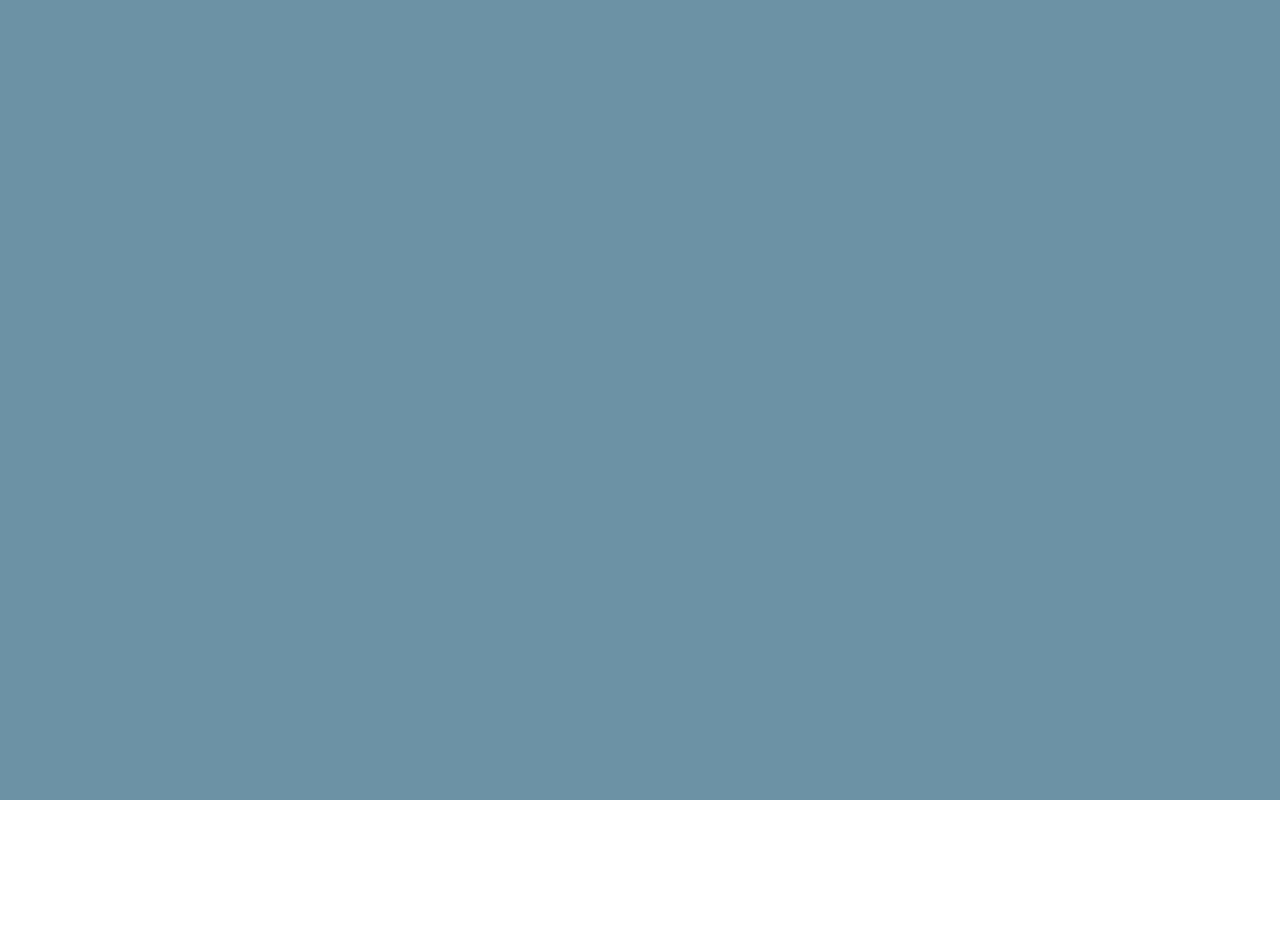
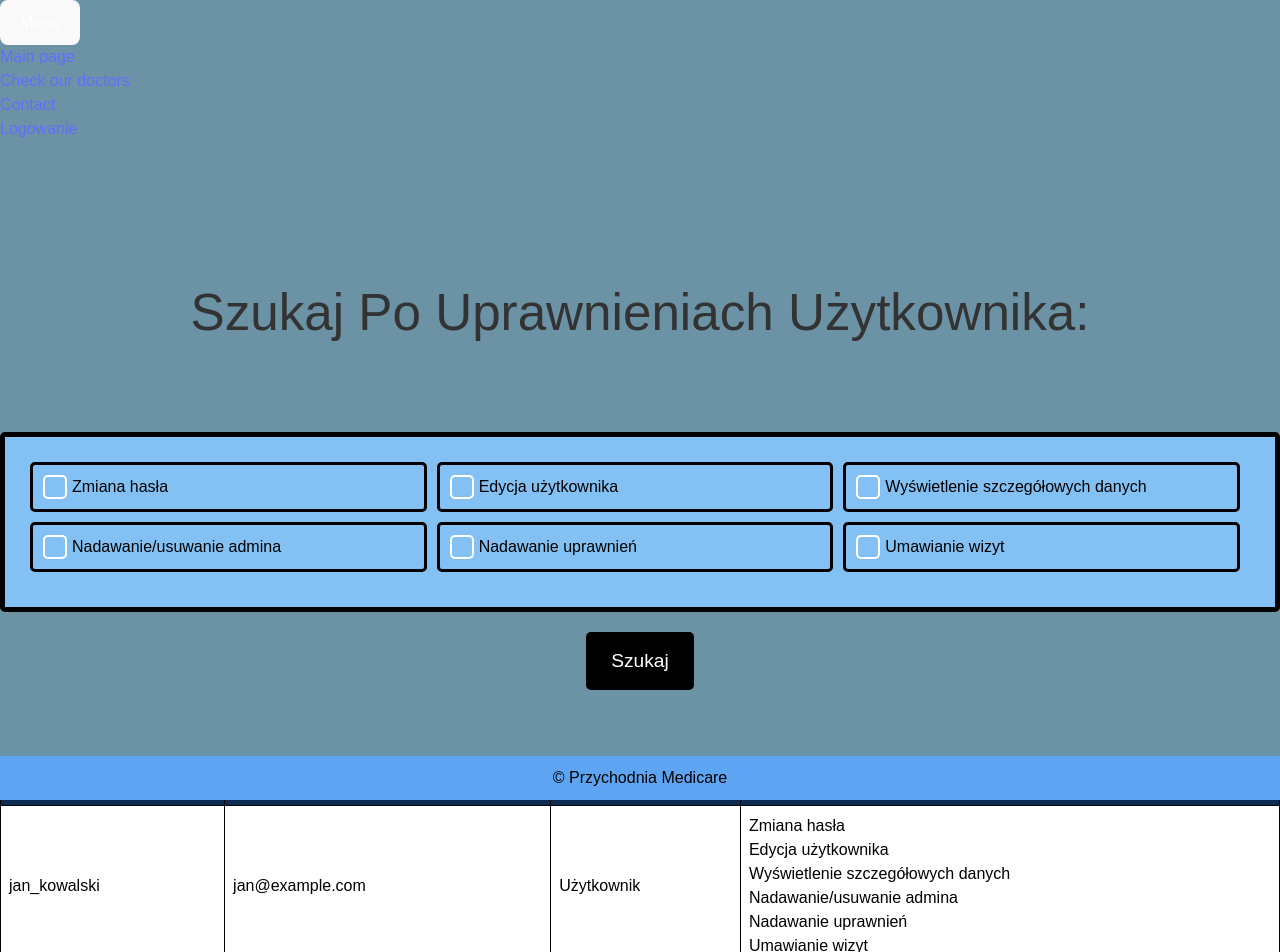
Before and after one commit to MikeThe1st/medical-clinic, a React (Vite) app in the folder frontend/: page /Search in a window 1280 px wide. Before the commit this address had no page. Shown: the top 952 px of the page. Before the commit the page ends 800 px from the top, so only its background shows below. Built offline with nearby package versions, Linux system fonts and the light colour scheme; no server answers.

Commit message:
dodaadnie buttona szukaj po rolach oraz strona search do szukania uprawenien

```diff
--- a/frontend/src/App.jsx
+++ b/frontend/src/App.jsx
@@ -13,6 +13,7 @@ import ChangePassword from "./pages/ChangePassword.jsx";
 import Doctors from "./pages/Doctors.jsx";
 import UserRoutes from "./utils/UserRoutes.jsx";
 import AdminRoutes from "./utils/AdminRoutes.jsx";
+import Search from "./pages/Search.jsx";
 
 function App() {
 	return (
@@ -25,7 +26,7 @@ function App() {
 				<Route element={<Visits />} path="/visits" />
 				<Route element={<Doctors />} path="/doctors" />
 				<Route element={<ChangePassword />} path="/change-password" />
-
+				<Route element={<Search />} path="/Search" />
 				{/* PATHS WHERE EVERY LOGGED USER CAN ACCESS */}
 				<Route element={<UserRoutes />}>
 					<Route element={<UserPage />} path="/user-page" />
--- a/frontend/src/css/AdminPanel.css
+++ b/frontend/src/css/AdminPanel.css
@@ -144,7 +144,9 @@ th {
 }
 
 .admin-actions {
-	margin-top: 20px;
+    display: flex;
+    flex-direction: column;
+    align-items: center;
 }
 
 .admin-actions input[type="text"],
@@ -181,6 +183,7 @@ button.my-6 {
 	border-radius: 4px; /* Zaokrąglenie rogów */
 	cursor: pointer; /* Kursor podczas najechania */
 	transition: background-color 0.3s ease; /* Animacja podczas najechania */
+
 }
 
 button.my-6:hover {
--- /dev/null
+++ b/frontend/src/css/Search.css
@@ -0,0 +1,90 @@
+/* search.css */
+.lista-funkcjonalnosci {
+    margin-top: 40px;
+    padding: 25px;
+    border: 5px solid #000000;
+    border-radius: 5px;
+    display: flex;
+    background-color: #83c0f3;
+    margin-top: 10px;
+    flex-wrap: wrap;
+  }
+
+  .lista-funkcjonalnosci label {
+    flex-basis: calc(33.33% - 10px);
+    margin-right: 10px;
+    margin-bottom: 10px;
+    display: flex;
+    align-items: center;
+    padding: 10px;
+    border: 3px solid #000000;
+    border-radius: 5px;
+  }
+
+  .lista-funkcjonalnosci input[type="checkbox"] {
+    margin-right: 5px;
+    vertical-align: middle;
+    appearance: none;
+    width: 20px;
+    height: 20px;
+    border: 2px solid #ffffff;
+    border-radius: 5px;
+    cursor: pointer;
+  }
+
+  .lista-funkcjonalnosci input[type="checkbox"]:checked {
+    background-color: #000000;
+    border-color: #fffefe;
+  }
+
+  .lista-funkcjonalnosci label span {
+    font-size: 16px;
+  }
+  .search-button-container {
+    display: flex;
+    justify-content: center;
+    margin-top: 20px;
+  }
+
+  .search-button-container button {
+    padding: 15px 25px; /* Zwiększam padding, aby przycisk był większy */
+    background-color: #000000;
+    border: none;
+    border-radius: 5px;
+    cursor: pointer;
+    margin-bottom: 1vh;
+    font-size: 1.2em; /* Dodaję większy rozmiar tekstu */
+}
+
+  .search-button-container button:hover {
+    background-color: #6faad6;
+  }
+  .search-header {
+    text-align: center;
+    margin-top: 18vh;
+    margin-bottom: 10vh;
+}
+.search-container {
+    max-height: 500px; /* Ustaw maksymalną wysokość, która zmieści się na ekranie */
+    overflow: auto; /* Dodaj pasek przewijania, gdy zawartość przekroczy maksymalną wysokość */
+  }
+
+
+
+
+.tabela-uzytkownikow {
+    margin-bottom:20vh;
+    margin-top: 5vh; /* Dodaj margines na górę tabeli */
+    height: 300px; /* Ustaw wysokość dla obszaru, w którym będzie pasek przewijania */
+    overflow-y: auto; /* Dodaj pasek przewijania tylko w osi Y */
+}
+
+.tabela-uzytkownikow table {
+    width: 100%; /* Ustaw tabelę na pełną szerokość kontenera */
+    border-collapse: collapse; /* Złącz obramowania komórek */
+}
+
+.tabela-uzytkownikow th, .tabela-uzytkownikow td {
+    border: 1px solid #000; /* Dodaj obramowanie dla komórek */
+    padding: 8px; /* Dodaj wewnętrzny odstęp dla komórek */
+}
--- a/frontend/src/pages/Admin.jsx
+++ b/frontend/src/pages/Admin.jsx
@@ -30,10 +30,15 @@ const Admin = () => {
         event.preventDefault()
         const searchData = { login, email, name, lastName }
         const response = await axios.post("http://localhost:3000/backend/admin/search-users", searchData)
-        if (response.status == 200) {
+        if (response.status === 200) {
             setUsers(response.data)
         }
         console.log(response)
+    };
+
+    const handleSearchPermissions = () => {
+        // Tutaj możesz dodać logikę przekierowania do strony wyszukiwania po uprawnieniach
+        // np. window.location.href = "/search-permissions";
     };
 
     return (
@@ -44,8 +49,9 @@ const Admin = () => {
                 <div className="admin-content">
                     <p>{`Liczba użytkowników: ${users?.length}`}</p>
                 </div>
-                <button className='my-6' onClick={() => window.location.href = '/add-user'}>Dodaj użytkownika</button>
                 <div className="admin-actions">
+                    <button className='my-6' onClick={() => window.location.href = '/add-user'}>Dodaj użytkownika</button>
+                    <button className='my-6' onClick={handleSearchPermissions}>Szukaj po uprawnieniach</button>
                     <h2>Wyszukiwarka</h2>
                     <form onSubmit={handleSearch} className="search-inputs">
                         <input
--- /dev/null
+++ b/frontend/src/pages/Search.jsx
@@ -0,0 +1,92 @@
+import React, { useState } from "react";
+import Navbar from "../components/Navbar";
+import Footer from "../components/Footer";
+import "../css/Search.css";
+
+const Search = () => {
+  const [funkcjonalnosci, setFunkcjonalnosci] = useState([
+    { nazwa: "Zmiana hasła", zaznaczone: false },
+    { nazwa: "Edycja użytkownika", zaznaczone: false },
+    { nazwa: "Wyświetlenie szczegółowych danych", zaznaczone: false },
+    { nazwa: "Nadawanie/usuwanie admina", zaznaczone: false },
+    { nazwa: "Nadawanie uprawnień", zaznaczone: false },
+    { nazwa: "Umawianie wizyt", zaznaczone: false }
+  ]);
+
+
+  const [uzytkownicy, setUzytkownicy] = useState([
+    { login: "jan_kowalski", email: "jan@example.com", role: "Użytkownik" },
+    { login: "anna_nowak", email: "anna@example.com", role: "Admin" },
+    { login: "adam_malysz", email: "adam@example.com", role: "Użytkownik" }
+  ]);
+
+  const [wybraneUprawnienia, setWybraneUprawnienia] = useState([]);
+
+  const handleCheckboxChange = (index) => {
+    const zaktualizowaneFunkcjonalnosci = [...funkcjonalnosci];
+    zaktualizowaneFunkcjonalnosci[index].zaznaczone = !zaktualizowaneFunkcjonalnosci[index].zaznaczone;
+    setFunkcjonalnosci(zaktualizowaneFunkcjonalnosci);
+  };
+
+  const handleSearch = () => {
+    const wybrane = funkcjonalnosci.filter((funkcja) => funkcja.zaznaczone);
+    const wybraneNazwy = wybrane.map((funkcja) => funkcja.nazwa);
+    setWybraneUprawnienia(wybraneNazwy);
+    alert("Wybrane uprawnienia: " + wybraneNazwy.join(", "));
+  };
+
+  return (
+    <div>
+      <Navbar />
+      <h1 className="search-header">Szukaj Po Uprawnieniach Użytkownika:</h1>
+      <div className="search-container">
+        <div className="lista-funkcjonalnosci">
+          {funkcjonalnosci.map((funkcja, index) => (
+            <label key={index}>
+              <input
+                type="checkbox"
+                checked={funkcja.zaznaczone}
+                onChange={() => handleCheckboxChange(index)}
+              />
+              {funkcja.nazwa}
+            </label>
+          ))}
+        </div>
+      </div>
+      <div className="search-button-container">
+        <button onClick={handleSearch}>Szukaj</button>
+      </div>
+      <div className="tabela-uzytkownikow">
+        <table>
+          <thead>
+            <tr>
+              <th>Login</th>
+              <th>Email</th>
+              <th>Rola</th>
+              <th>Uprawnienia</th> {/* Dodaj kolumnę dla funkcjonalności */}
+            </tr>
+          </thead>
+          <tbody>
+            {uzytkownicy.map((uzytkownik, index) => (
+              <tr key={index}>
+                <td>{uzytkownik.login}</td>
+                <td>{uzytkownik.email}</td>
+                <td>{uzytkownik.role}</td>
+                <td>
+                  <ul>
+                    {funkcjonalnosci.map((funkcja, index) => (
+                      <li key={index}>{funkcja.nazwa}</li>
+                    ))}
+                  </ul>
+                </td>
+              </tr>
+            ))}
+          </tbody>
+        </table>
+      </div>
+      <Footer />
+    </div>
+  );
+};
+
+export default Search;
```
